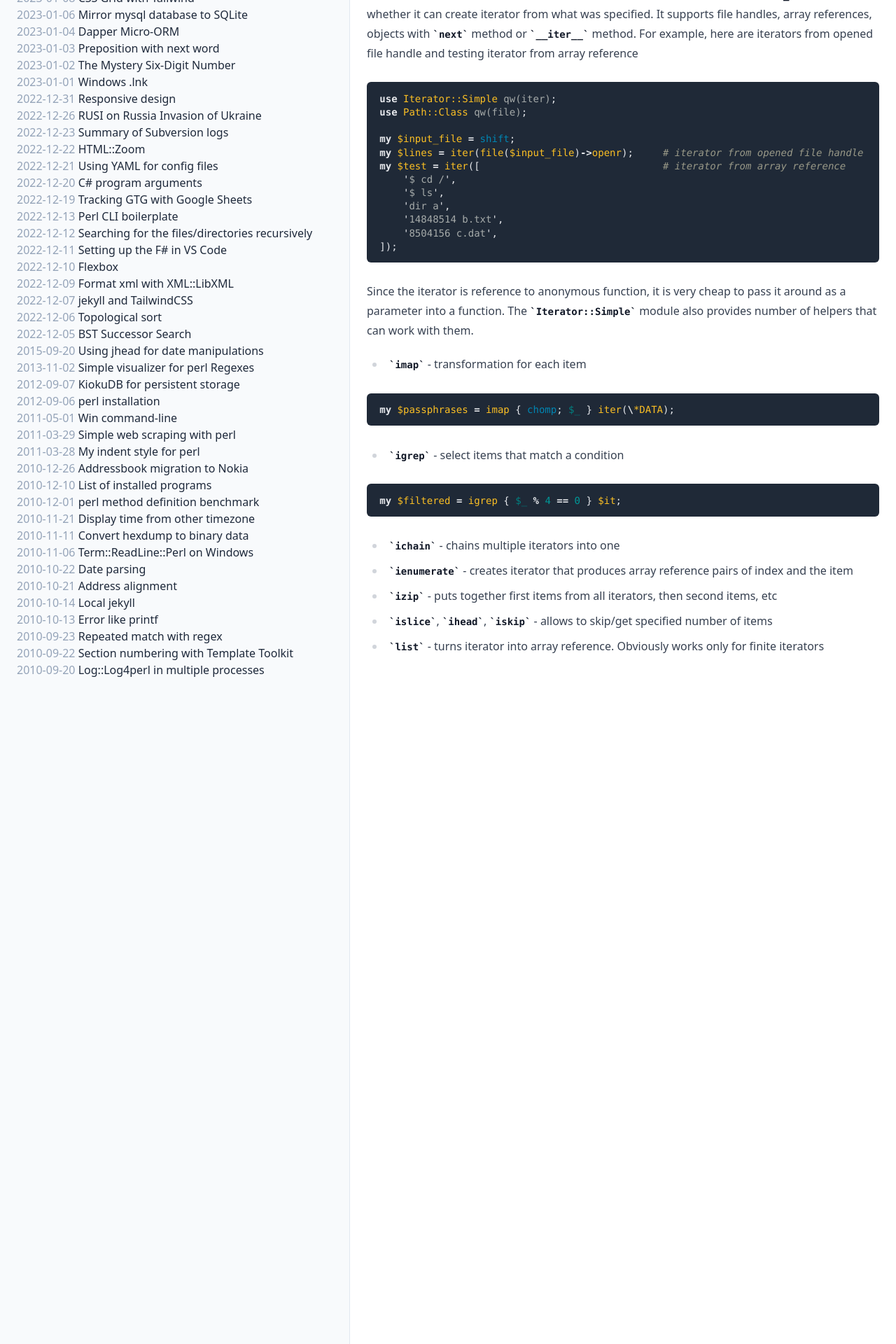
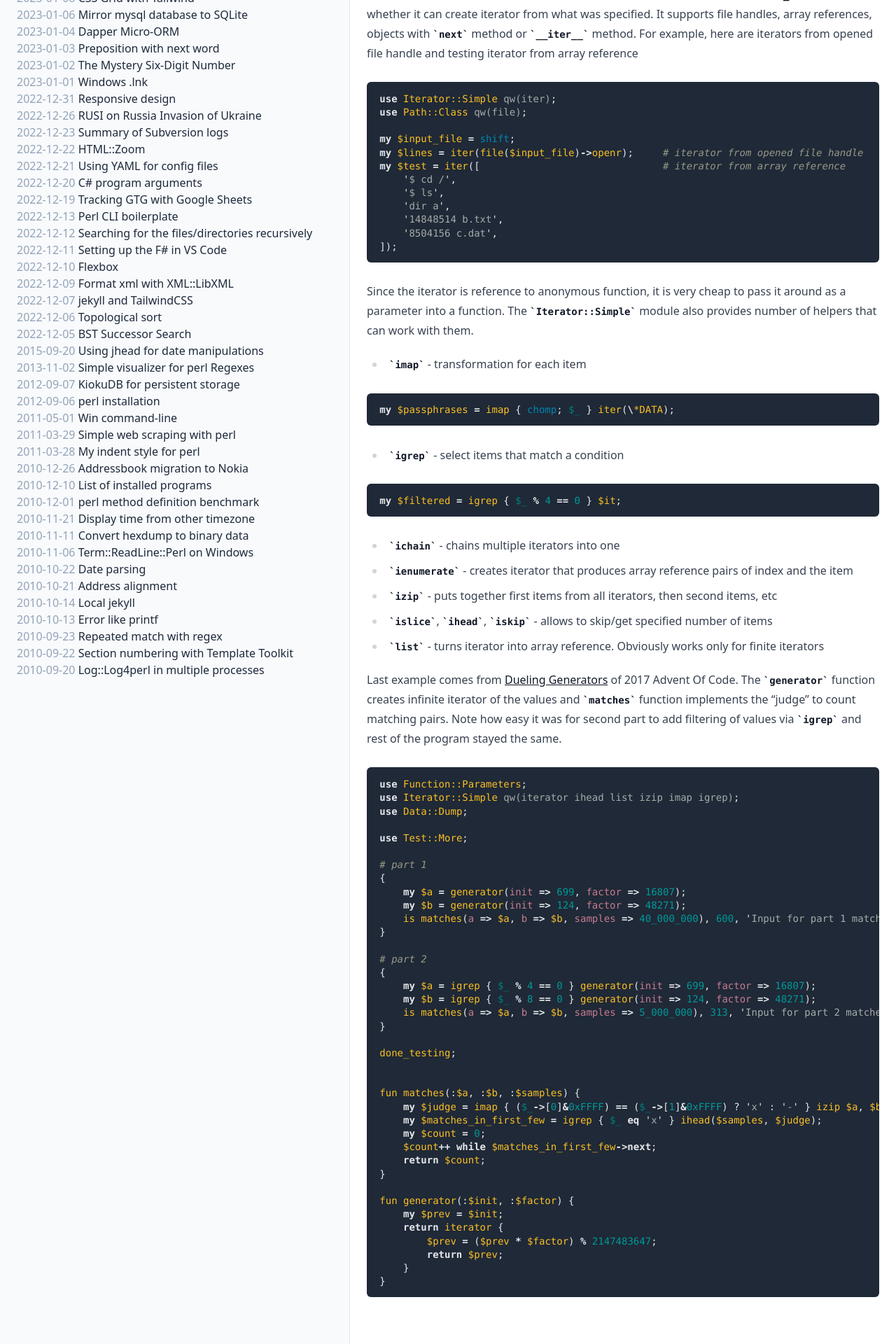
Before and after one commit to bvr/bvr.github.io, a Jekyll site: the page built from _posts/2023-03-18-iterator-simple.md, in a window 1280 px wide. Shown: the part 917-2837 px from the top of the page at 70% size. Built offline with Jekyll 4.4.1, drawn with Linux system fonts in a browser that asks for light colours.

Commit message:
Added example from AoC

````diff
--- a/_posts/2023-03-18-iterator-simple.md
+++ b/_posts/2023-03-18-iterator-simple.md
@@ -72,5 +72,49 @@ my $filtered = igrep { $_ % 4 == 0 } $it;
  - `islice`, `ihead`, `iskip` - allows to skip/get specified number of items
  - `list` - turns iterator into array reference. Obviously works only for finite iterators
 
+Last example comes from [Dueling Generators][3] of 2017 Advent Of Code. The `generator` function creates infinite iterator of the values and `matches` function implements the "judge" to count matching pairs. Note how easy it was for second part to add filtering of values via `igrep` and rest of the program stayed the same.
+
+```perl
+use Function::Parameters;
+use Iterator::Simple qw(iterator ihead list izip imap igrep);
+use Data::Dump;
+
+use Test::More;
+
+# part 1
+{
+    my $a = generator(init => 699, factor => 16807);
+    my $b = generator(init => 124, factor => 48271);
+    is matches(a => $a, b => $b, samples => 40_000_000), 600, 'Input for part 1 matches';
+}
+
+# part 2
+{
+    my $a = igrep { $_ % 4 == 0 } generator(init => 699, factor => 16807);
+    my $b = igrep { $_ % 8 == 0 } generator(init => 124, factor => 48271);
+    is matches(a => $a, b => $b, samples => 5_000_000), 313, 'Input for part 2 matches';
+}
+
+done_testing;
+
+
+fun matches(:$a, :$b, :$samples) {
+    my $judge = imap { ($_->[0]&0xFFFF) == ($_->[1]&0xFFFF) ? 'x' : '-' } izip $a, $b;
+    my $matches_in_first_few = igrep { $_ eq 'x' } ihead($samples, $judge);
+    my $count = 0;
+    $count++ while $matches_in_first_few->next;
+    return $count;
+}
+
+fun generator(:$init, :$factor) {
+    my $prev = $init;
+    return iterator {
+        $prev = ($prev * $factor) % 2147483647;
+        return $prev;
+    }
+}
+```
+
 [1]: https://hop.perl.plover.com/book/
 [2]: https://metacpan.org/pod/Iterator::Simple
+[3]: http://adventofcode.com/2017/day/15
````
